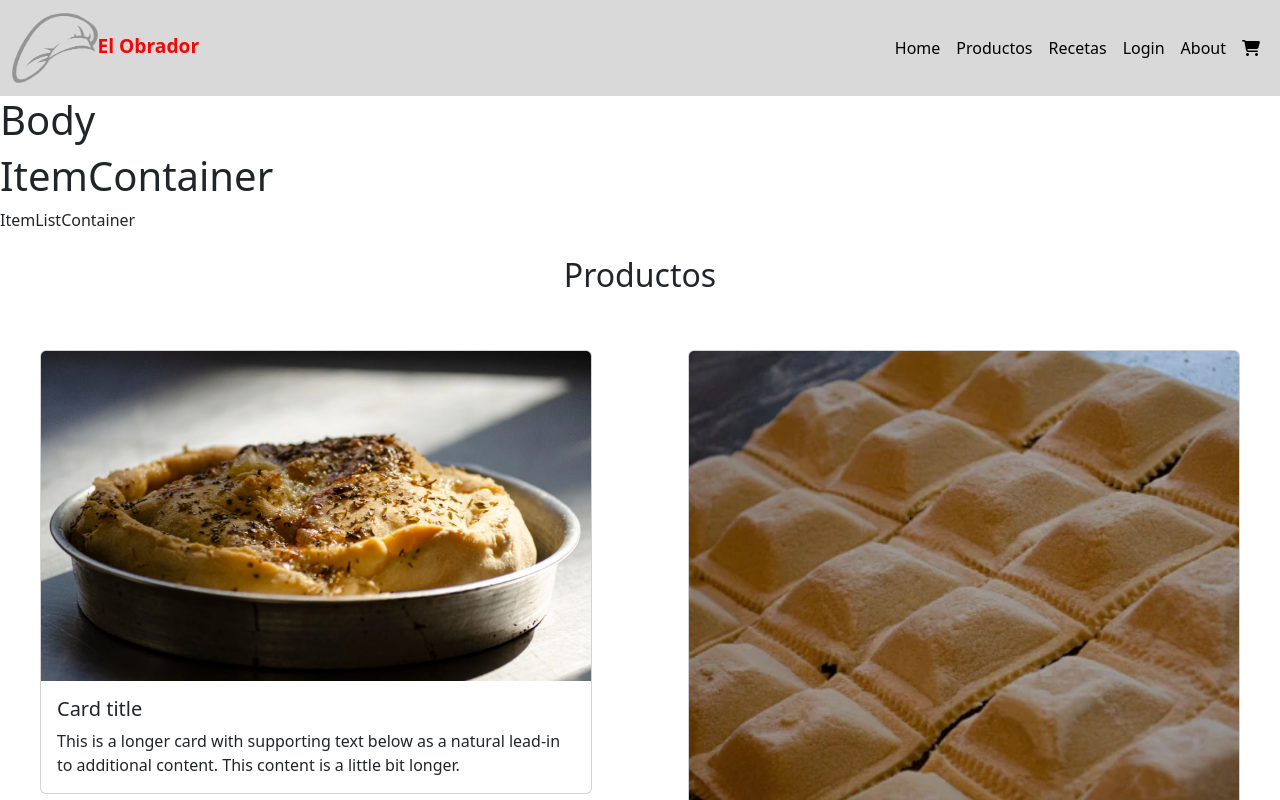
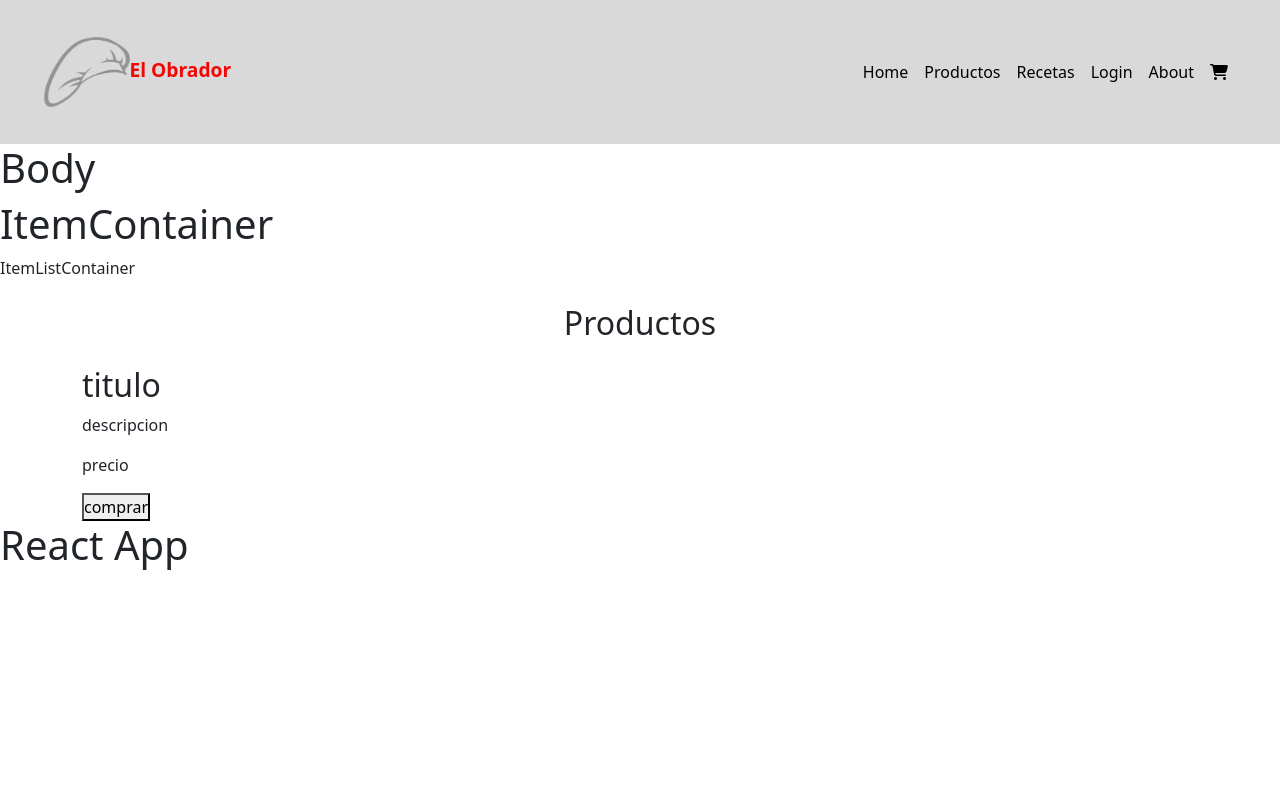
Before and after one commit to bercun/PreEntrega2BercunchelliReact, a React (Vite) app: page / in a window 1280 px wide. Shown: the top 800 px of the page. Built offline with nearby package versions, Linux system fonts and the light colour scheme.

Commit message:
creando linea de render Item

```diff
--- a/src/components/body/Header/NavBar/NavBar.css
+++ b/src/components/body/Header/NavBar/NavBar.css
@@ -25,6 +25,7 @@ body {
 
 .navbar {
     background-color: #D9D9D9;
+    padding: 2rem;
 }
 
 .navbar-brand {
--- a/src/components/body/Main/Item/Item.jsx
+++ b/src/components/body/Main/Item/Item.jsx
@@ -6,30 +6,18 @@ function Item() {
     return (
         <>
             <h2 className="text-center mb-4 mt-4">Productos</h2>
-
-            <div className="row row-cols-1 row-cols-sm-2 g-3 ">
-                <div div className="col container p-5">
-                    <div className="card">
-                        <img src="./public/img/tarta_costado-min.webp" className="card-img-top" alt="card-grid-image" />
-                        <div className="card-body ">
-                            <h5 className="card-title">Card title</h5>
-                            <p className="card-text">This is a longer card with supporting text below as a natural lead-in to additional content. This content is a little bit longer.</p>
+            <div className="container">
+                <div className="row">
+                    <div className="col">
+                        <div>
+                            <h2>titulo</h2>
+                            <p>descripcion</p>
+                            <p>precio</p>
+                            <button>comprar</button>
                         </div>
                     </div>
                 </div>
-                <div div className="col container p-5">
-                    <div className="card">
-                        <img src="./public/img/pasta_rellena-min.webp" className="card-img-top" alt="card-grid-image" />
-                        <div className="card-body ">
-                            <h5 className="card-title">Card title</h5>
-                            <p className="card-text">This is a longer card with supporting text below as a natural lead-in to additional content. This content is a little bit longer.</p>
-                        </div>
-                    </div>
-                </div>
-
             </div>
-
-
         </>
     )
 }
--- a/src/components/body/Main/ItemListContainer/ItemListContainer.jsx
+++ b/src/components/body/Main/ItemListContainer/ItemListContainer.jsx
@@ -3,6 +3,8 @@ import Item from "../Item/Item"
 
 
 function ItemListContainer() {
+
+
   return (
     <>
     <div>ItemListContainer</div>
```
